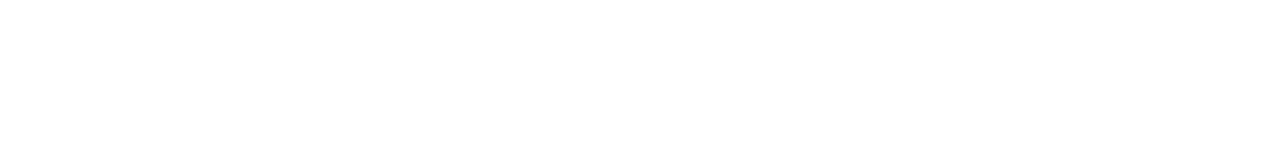
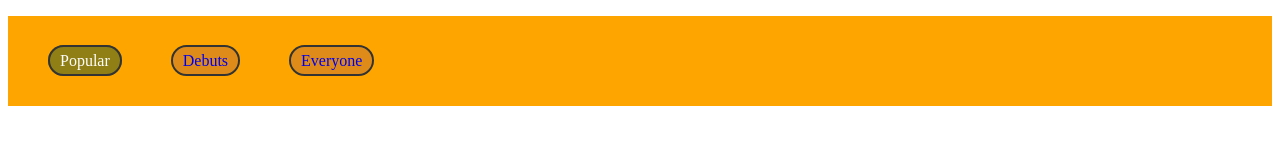
Before and after one commit to daifu/Simple-Dribbble-Image-Gallery, a plain HTML site: page index.html in a window 1280 px wide. Drawn offline with Linux system fonts and the light colour scheme.

Commit message:
fix the html bug, and added menu view

```diff
--- a/css/style.css
+++ b/css/style.css
@@ -31,3 +31,31 @@
 .stats:last-child {
 	float: right;
 }
+
+
+#header {
+	width: 100%;
+	height: 90px;
+	background: orange;
+}
+
+.menu li {
+	float: left;
+	list-style: none;
+	padding-right: 4%;
+}
+.menu a {
+	text-decoration: none;
+	padding: 5px 10px;
+	line-height: 90px;
+	-webkit-border-radius: 45px;
+	      border-radius: 45px;
+	background-clip: padding-box;
+	background-color: #df8b1a;
+	border: 2px solid #333;
+}
+.menu a.selected {
+	background: #8f7f14;
+	color: white;
+	cursor: default;
+}
--- a/index.html
+++ b/index.html
@@ -7,8 +7,10 @@
 		<link rel="stylesheet" href="css/style.css">
 	</head>
 	<body>
-		<section id="">
+		<section id="dribbbleapp">
 			<header id="header">
+				<section id="menu">
+				</section>
 			</header>
 			<section id="main">
 				<ul id="image-gallery-list"></ul>
@@ -24,6 +26,13 @@
 				</figcaption>
 			</figure>
 		</script>
+		<script type="text/template" id="menu-template">
+			<ul class="menu">
+				<li><a class="selected" href="#/Popular">Popular</a></li>
+				<li><a href="#/debuts">Debuts</a></li>
+				<li><a href="#/everyone">Everyone</a></li>
+			</ul>
+		</script>
 		<script src="components/jquery/jquery.js"></script>
 		<script src="components/underscore/underscore.js"></script>
 		<script src="components/backbone/backbone.js"></script>
@@ -31,6 +40,7 @@
 		<script src="js/collections/galleryImages.js"></script>
 		<script src="js/views/app.js"></script>
 		<script src="js/views/galleryImage.js"></script>
+		<script src="js/views/menu.js"></script>
 		<script src="js/app.js"></script>
 	</body>
 </html>
--- a/js/views/app.js
+++ b/js/views/app.js
@@ -7,6 +7,8 @@ var app = app || {};
 		el: '#main',
 		initialize: function() {
 			var that = this;
+			var menuView = new app.MenuView();
+
 			app.GalleryImages.fetch({
 				success: function() {
 					that.render();
--- /dev/null
+++ b/js/views/menu.js
@@ -0,0 +1,18 @@
+/*global Backbone _ $*/
+var app = app || {};
+
+(function($){
+
+	app.MenuView = Backbone.View.extend({
+		el: '#menu',
+		template: _.template($("#menu-template").html()),
+		initialize: function() {
+			this.render();
+		},
+		render: function() {
+			this.$el.empty();
+			this.$el.append(this.template());
+		}
+	});
+
+})(jQuery);
```
